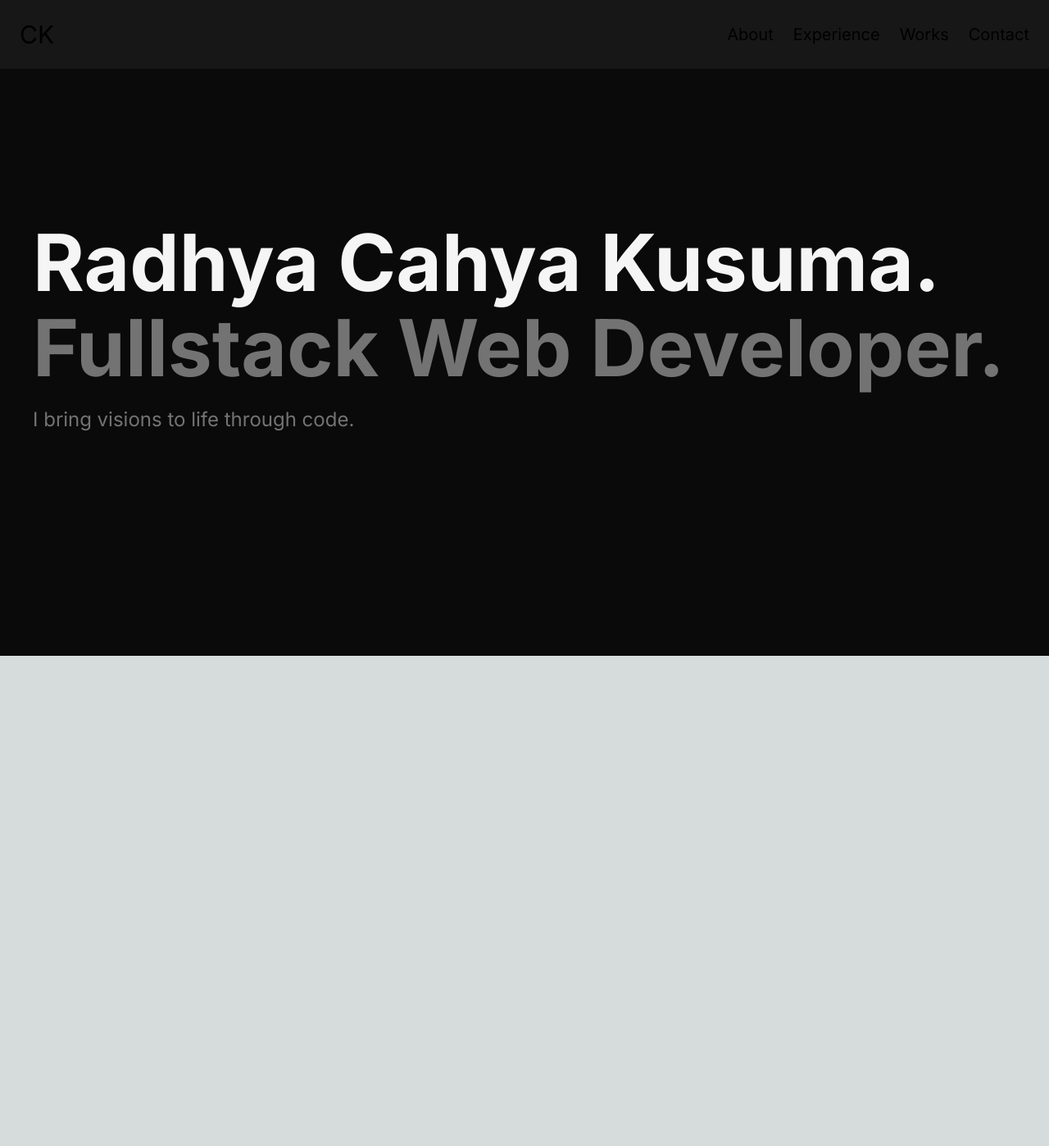
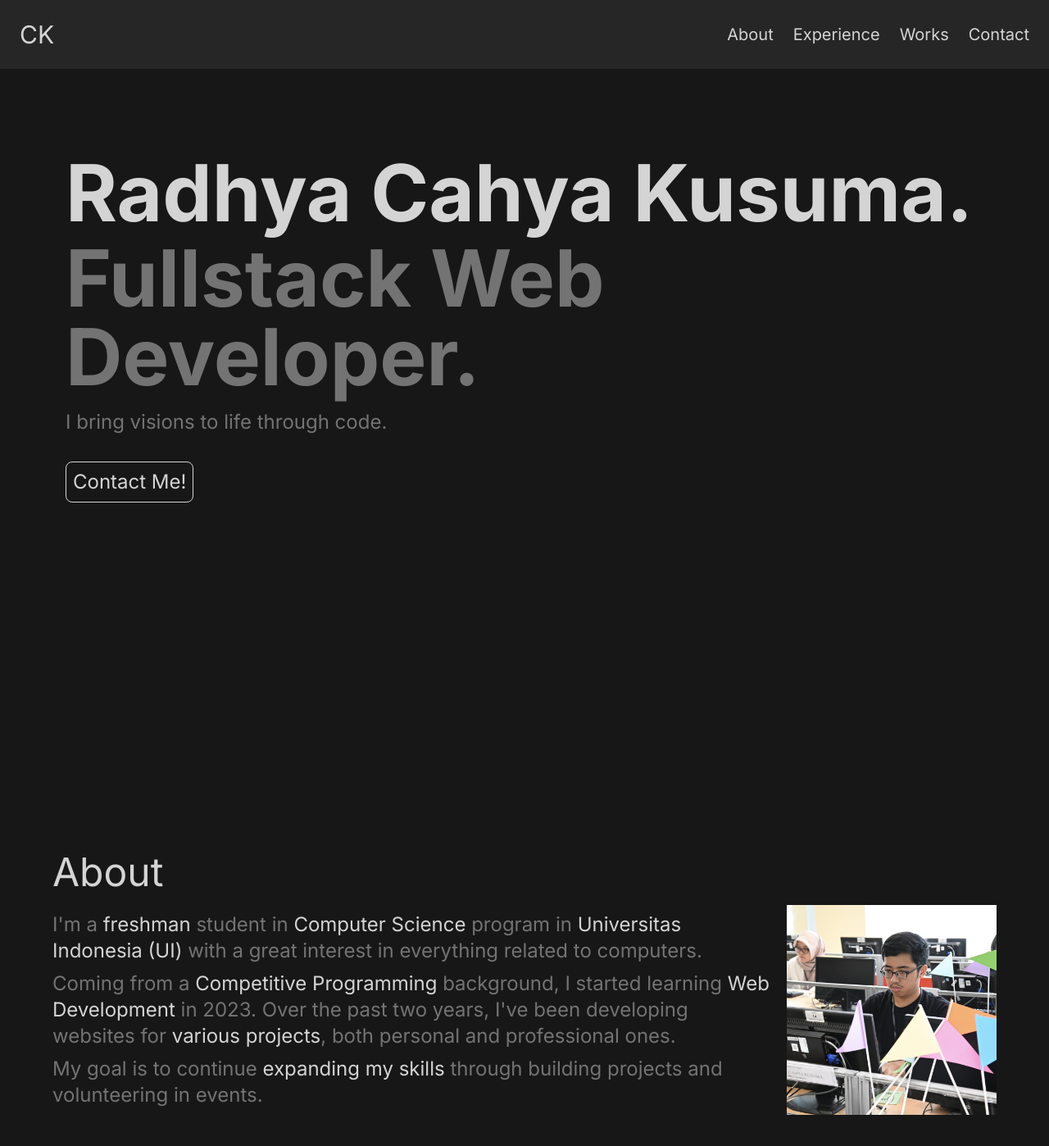
Before and after one commit to radhhh/portofolio, a Next.js app: page / in a window 1280 px wide. Shown: the top 1398 px of the page at 82% size. Before the commit the page ends 800 px from the top, so only its background shows below. Built offline with nearby package versions, Linux system fonts and the light colour scheme.

Commit message:
Created About page. Adjusted text and background colors.

```diff
--- a/src/app/globals.css
+++ b/src/app/globals.css
@@ -31,3 +31,7 @@ body {
     text-wrap: balance;
   }
 }
+
+strong {
+  @apply font-normal text-neutral-300;
+}
--- a/src/app/page.js
+++ b/src/app/page.js
@@ -1,13 +1,15 @@
 import Header from "../components/header";
 import LandingPage from "../components/landing";
+import AboutPage from "../components/about";
 
 export default function Page() {
   return (
-    <>
+    <div className="bg-neutral-900 text-neutral-500">
       <Header />
       <main>
         <LandingPage />
+        <AboutPage />
       </main>
-    </>
+    </div>
   );
 }
--- /dev/null
+++ b/src/components/about.js
@@ -0,0 +1,41 @@
+import Image from "next/image";
+import profilePicture from "../../public/profile.jpg";
+
+export default function AboutPage() {
+  return (
+    <section className="flex min-h-screen items-center justify-center p-10">
+      <div className="max-w-6xl">
+        <h1 className="mb-4 text-5xl text-neutral-300">About</h1>
+        <div className="flex items-center gap-4">
+          <div className="flex-auto text-2xl">
+            <p className="mb-2">
+              I'm a <strong>freshman</strong> student in{" "}
+              <strong>Computer Science</strong> program in{" "}
+              <strong>Universitas Indonesia (UI)</strong> with a great interest
+              in everything related to computers.
+            </p>
+            <p className="mb-2">
+              Coming from a <strong>Competitive Programming</strong> background,
+              I started learning
+              <strong> Web Development</strong> in 2023. Over the past two
+              years, I've been developing websites for{" "}
+              <strong>various projects</strong>, both personal and professional
+              ones.
+            </p>
+            <p>
+              My goal is to continue <strong>expanding my skills</strong>{" "}
+              through building projects and volunteering in events.
+            </p>
+          </div>
+          <div className="">
+            <Image
+              src={profilePicture}
+              alt="Profile Picture"
+              className="max-h-64 max-w-64"
+            />
+          </div>
+        </div>
+      </div>
+    </section>
+  );
+}
--- a/src/components/header.js
+++ b/src/components/header.js
@@ -1,6 +1,6 @@
 export default function Header() {
   return (
-    <header className="fixed left-0 top-0 flex w-[100%] items-center justify-between bg-neutral-900 p-6">
+    <header className="fixed left-0 top-0 flex w-[100%] items-center justify-between bg-neutral-800 p-6 text-neutral-300">
       <div>
         <h1 className="text-3xl">CK</h1>
       </div>
--- a/src/components/landing.js
+++ b/src/components/landing.js
@@ -1,18 +1,17 @@
 export default function LandingPage() {
   return (
-    <section className="flex min-h-screen items-center bg-neutral-950 p-10">
+    <section className="flex min-h-screen items-center p-20">
       <div>
-        <div className="mb-6">
-          <h1 className="mb-2 text-8xl font-bold text-neutral-100">
+        <div className="mb-4">
+          <h1 className="mb-2 text-8xl font-bold text-neutral-300">
             Radhya Cahya Kusuma.
           </h1>
-          <h2 className="text-8xl font-bold text-neutral-500">
-            Fullstack Web Developer.
-          </h2>
+          <h2 className="text-8xl font-bold">Fullstack Web Developer.</h2>
         </div>
-        <p className="text-2xl text-neutral-500">
-          I bring visions to life through code.
-        </p>
+        <p className="mb-8 text-2xl">I bring visions to life through code.</p>
+        <button className="rounded-lg border border-s border-solid border-neutral-300 p-2 text-2xl text-neutral-300">
+          Contact Me!
+        </button>
       </div>
     </section>
   );
```
Also changed, not shown: public/profile.jpg (added).
